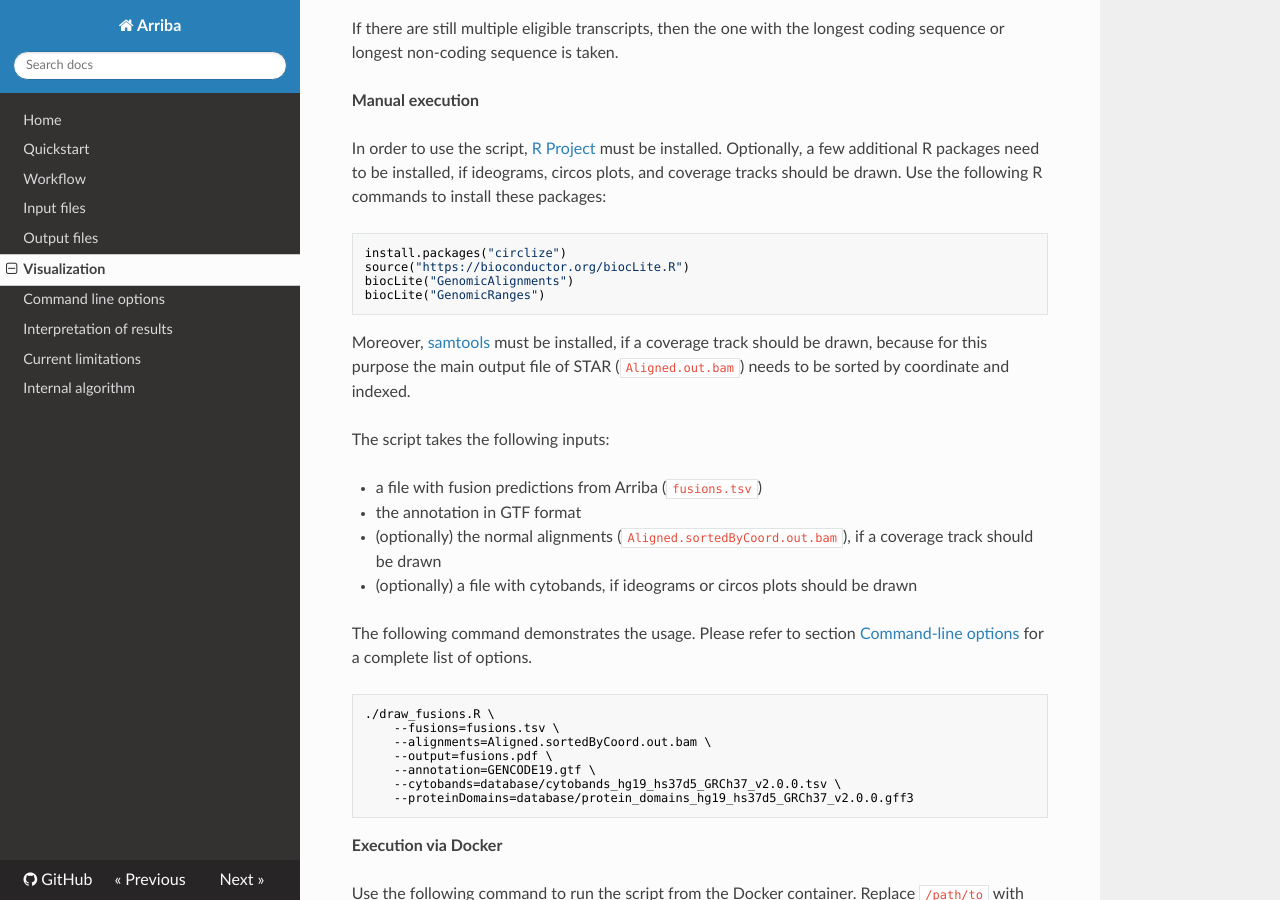
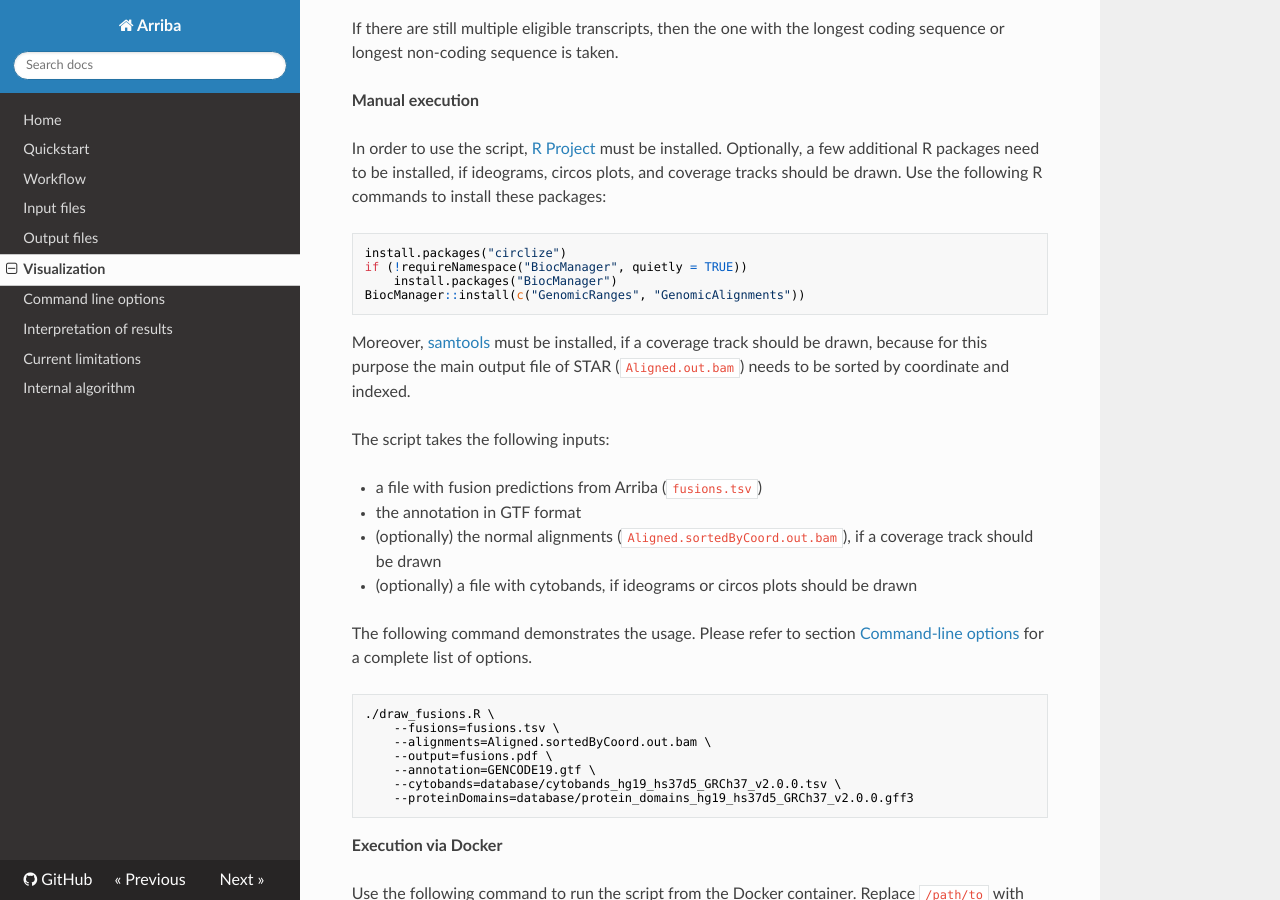
Before and after one commit to suhrig/arriba, an MkDocs documentation site: the page built from documentation/visualization.md, in a window 1280 px wide and 900 px high, scrolled down 958 px. Built offline with MkDocs 1.6.1, drawn with Linux system fonts in a browser that asks for light colours; nearby versions of some CDN libraries; old or Windows-style settings are respelled for this version of MkDocs.

Commit message:
update commands to install Bioconductor packages

````diff
--- a/documentation/visualization.md
+++ b/documentation/visualization.md
@@ -27,9 +27,9 @@ In order to use the script, [R Project](http://r-project.org/) must be installed
 
 ```R
 install.packages("circlize")
-source("https://bioconductor.org/biocLite.R")
-biocLite("GenomicAlignments")
-biocLite("GenomicRanges")
+if (!requireNamespace("BiocManager", quietly = TRUE))
+    install.packages("BiocManager")
+BiocManager::install(c("GenomicRanges", "GenomicAlignments"))
 ```
 
 Moreover, [samtools](http://www.htslib.org/) must be installed, if a coverage track should be drawn, because for this purpose the main output file of STAR (`Aligned.out.bam`) needs to be sorted by coordinate and indexed.
````
Also changed, not shown: 1 other file.
